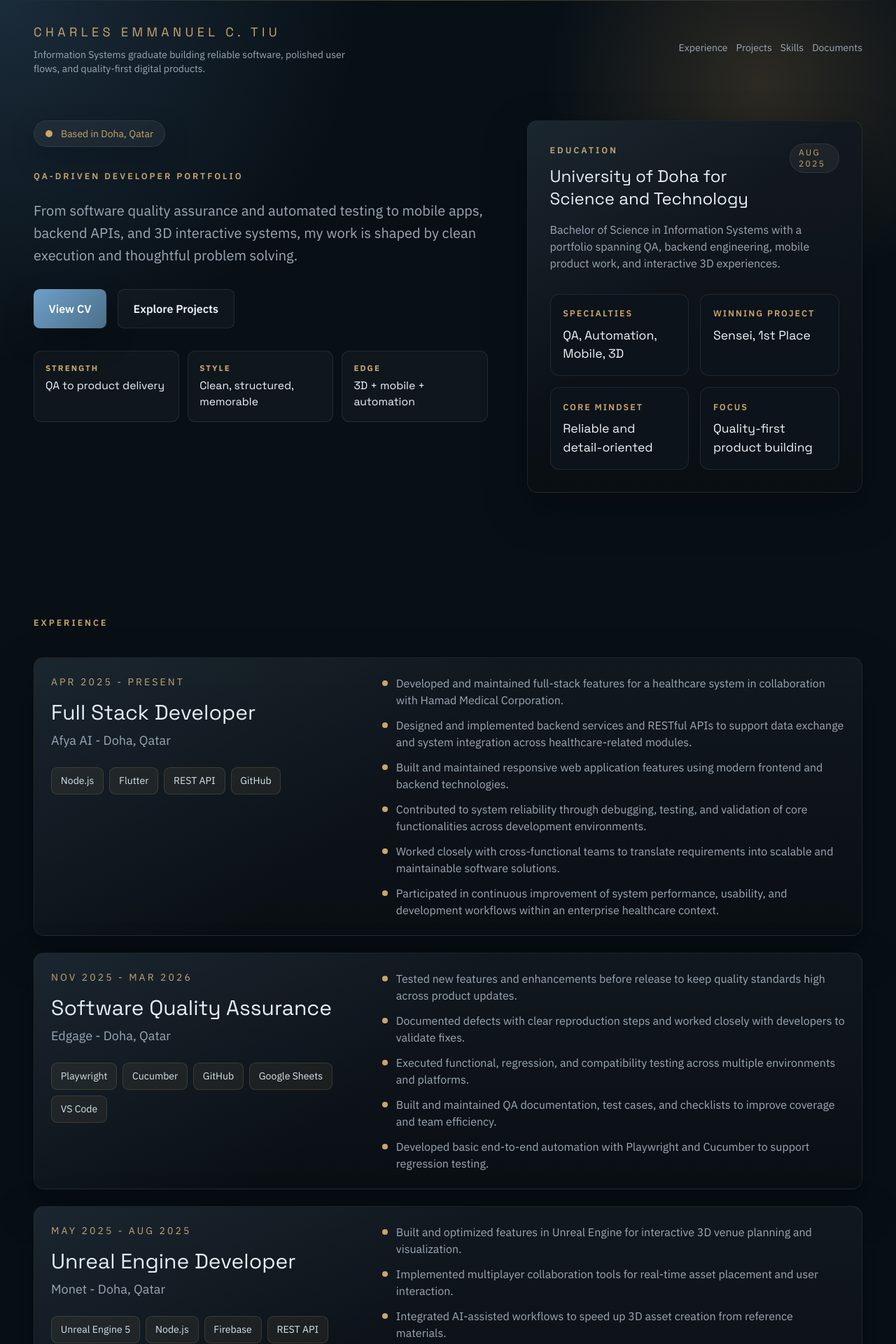
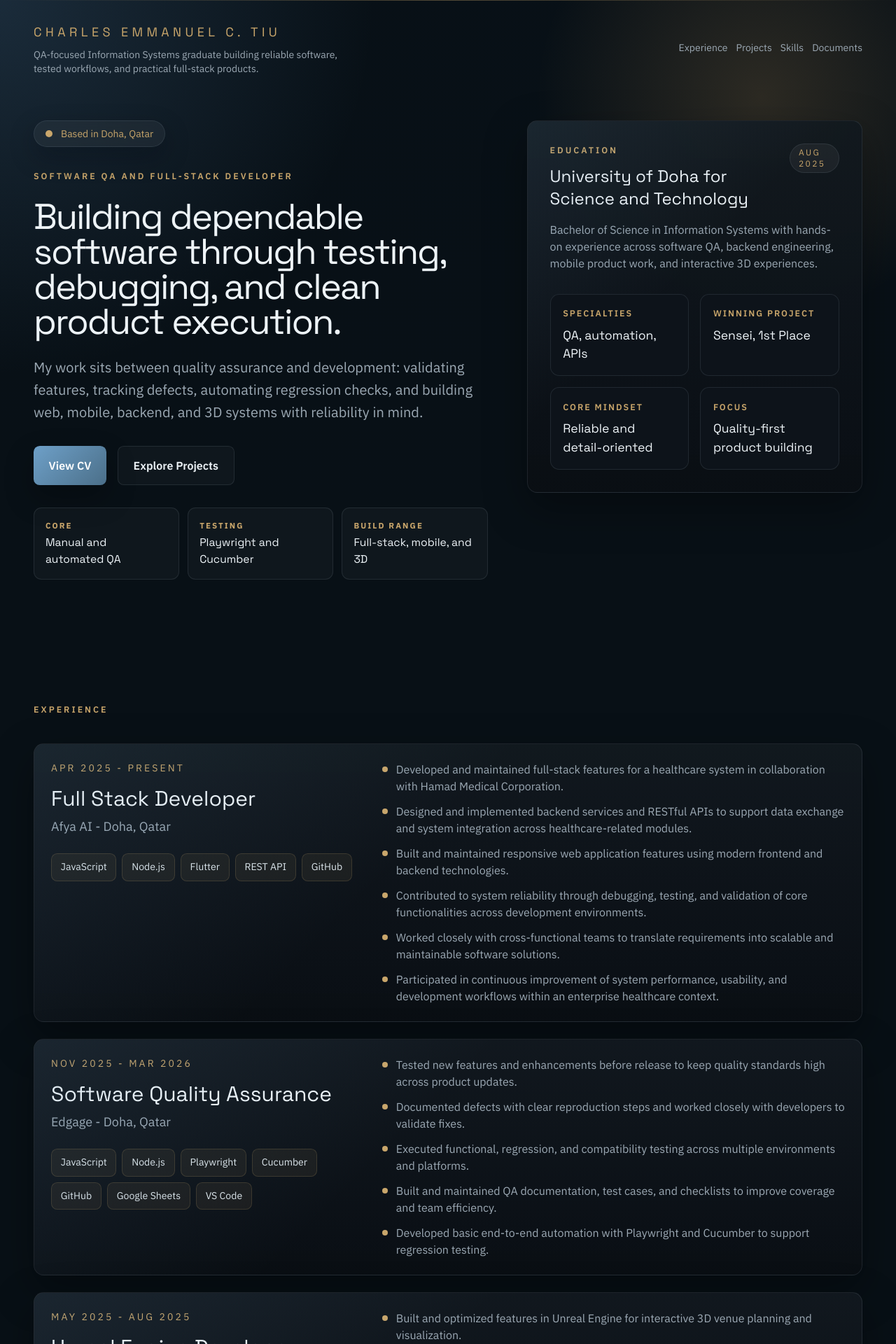
Before and after one commit to ChorlsChu/Portfolio, a Next.js app: page / in a window 1280 px wide. Shown: the top 1920 px of the page at 70% size. Built offline with nearby package versions, Linux system fonts and the light colour scheme.

Commit message:
Update page.tsx

```diff
--- a/app/page.tsx
+++ b/app/page.tsx
@@ -14,7 +14,7 @@ const experience = [
       "Worked closely with cross-functional teams to translate requirements into scalable and maintainable software solutions.",
       "Participated in continuous improvement of system performance, usability, and development workflows within an enterprise healthcare context.",
     ],
-    stack: ["Node.js", "Flutter", "REST API", "GitHub"],
+    stack: ["JavaScript", "Node.js", "Flutter", "REST API", "GitHub"],
   },
   {
     role: "Software Quality Assurance",
@@ -28,7 +28,7 @@ const experience = [
       "Built and maintained QA documentation, test cases, and checklists to improve coverage and team efficiency.",
       "Developed basic end-to-end automation with Playwright and Cucumber to support regression testing.",
     ],
-    stack: ["Playwright", "Cucumber", "GitHub", "Google Sheets", "VS Code"],
+    stack: ["JavaScript", "Node.js","Playwright", "Cucumber", "GitHub", "Google Sheets", "VS Code"],
   },
   {
     role: "Unreal Engine Developer",
@@ -42,7 +42,7 @@ const experience = [
       "Designed and maintained RESTful APIs to support communication between client and server systems.",
       "Improved usability and performance by refining workflows across cross-functional development efforts.",
     ],
-    stack: ["Unreal Engine 5", "Node.js", "Firebase", "REST API", "GitHub"],
+    stack: ["Unreal Engine 5", "Next.js", "JavaScript", "Firebase", "REST API", "GitHub"],
   },
 ];
 
@@ -63,7 +63,7 @@ const projects = [
     highlight: "Combined real-time monitoring, predictive alerts, dashboard UI, and 3D interaction.",
     description:
       "An advanced monitoring system with sensor-driven telemetry, temperature prediction, and an interactive dashboard for system status and server visualization.",
-    stack: ["Node.js", "Python", "MongoDB", "Machine Learning", "GitHub"],
+    stack: ["JavaScript", "Node.js", "Python", "MongoDB", "Machine Learning", "GitHub"],
   },
   {
     name: "Quiz App",
@@ -95,7 +95,7 @@ const skillGroups = [
   },
   {
     title: "Backend",
-    items: ["Node.js", "Express.js", "FastAPI", "Flask", "SQLAlchemy"],
+    items: ["Node.js", "Next.js", "Express.js", "FastAPI", "Flask", "SQLAlchemy"],
   },
   {
     title: "Frontend and Mobile",
@@ -162,7 +162,7 @@ export default function Home() {
                 Charles Emmanuel C. Tiu
               </p>
               <p className="mt-2 max-w-md text-sm text-[var(--soft)]">
-                Information Systems graduate building reliable software, polished user flows, and quality-first digital products.
+                QA-focused Information Systems graduate building reliable software, tested workflows, and practical full-stack products.
               </p>
             </div>
             <nav className="flex flex-wrap gap-3 text-sm text-[var(--soft)]">
@@ -188,9 +188,12 @@ export default function Home() {
                 Based in Doha, Qatar
               </div>
               <div className="space-y-6">
-                <p className="section-kicker">QA-driven developer portfolio</p>
+                <p className="section-kicker">Software QA and full-stack developer</p>
+                <h1 className="section-title">
+                  Building dependable software through testing, debugging, and clean product execution.
+                </h1>
                 <p className="max-w-2xl text-lg leading-8 text-[var(--soft)] sm:text-xl">
-                  From software quality assurance and automated testing to mobile apps, backend APIs, and 3D interactive systems, my work is shaped by clean execution and thoughtful problem solving.
+                  My work sits between quality assurance and development: validating features, tracking defects, automating regression checks, and building web, mobile, backend, and 3D systems with reliability in mind.
                 </p>
               </div>
               <div className="flex flex-wrap gap-4">
@@ -203,16 +206,16 @@ export default function Home() {
               </div>
               <div className="grid gap-3 sm:grid-cols-3">
                 <div className="mini-signal">
-                  <span className="mini-label">Strength</span>
-                  <span className="mini-value">QA to product delivery</span>
+                  <span className="mini-label">Core</span>
+                  <span className="mini-value">Manual and automated QA</span>
                 </div>
                 <div className="mini-signal">
-                  <span className="mini-label">Style</span>
-                  <span className="mini-value">Clean, structured, memorable</span>
+                  <span className="mini-label">Testing</span>
+                  <span className="mini-value">Playwright and Cucumber</span>
                 </div>
                 <div className="mini-signal">
-                  <span className="mini-label">Edge</span>
-                  <span className="mini-value">3D + mobile + automation</span>
+                  <span className="mini-label">Build Range</span>
+                  <span className="mini-value">Full-stack, mobile, and 3D</span>
                 </div>
               </div>
             </div>
@@ -228,12 +231,12 @@ export default function Home() {
                 </span>
               </div>
               <p className="mt-4 text-[var(--soft)]">
-                Bachelor of Science in Information Systems with a portfolio spanning QA, backend engineering, mobile product work, and interactive 3D experiences.
+                Bachelor of Science in Information Systems with hands-on experience across software QA, backend engineering, mobile product work, and interactive 3D experiences.
               </p>
               <div className="mt-8 grid gap-4 sm:grid-cols-2">
                 <div className="stat-card">
                   <p className="stat-label">Specialties</p>
-                  <p className="stat-value">QA, Automation, Mobile, 3D</p>
+                  <p className="stat-value">QA, automation, APIs</p>
                 </div>
                 <div className="stat-card">
                   <p className="stat-label">Winning project</p>
```
